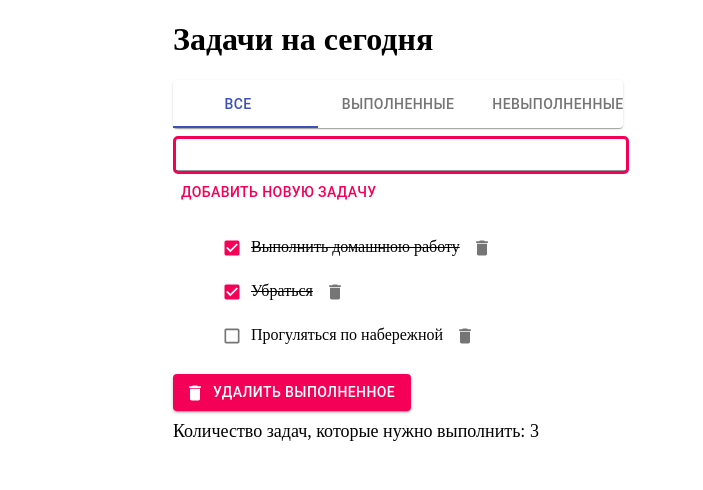
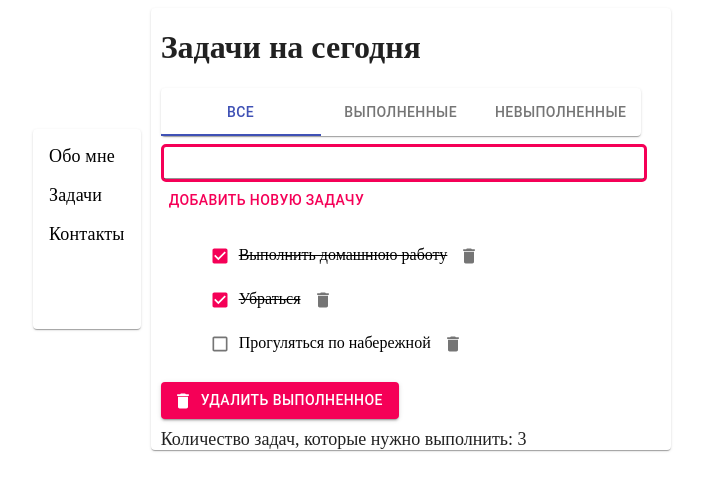
Before and after one commit to WebHeroSchool/reactfin, a React (Create React App) app: page /todo in a window 1280 px wide. Shown: the top 490 px of the page, without its empty margins (242-945 px from the left). Built offline with nearby package versions, Linux system fonts and the light colour scheme.

Commit message:
Проведен рефракторинг

```diff
--- a/package.json
+++ b/package.json
@@ -12,6 +12,7 @@
     "prop-types": "^15.7.2",
     "react": "^17.0.1",
     "react-dom": "^17.0.1",
+    "react-router-dom": "^5.2.0",
     "react-scripts": "4.0.1",
     "web-vitals": "^0.2.4"
   },
--- /dev/null
+++ b/src/components/About/About.js
@@ -0,0 +1,8 @@
+import React from 'react';
+import Card from '@material-ui/core/Card';
+
+const About = () => (
+	<div>Обо мне</div>
+)
+
+export default About;
--- a/src/components/App/App.js
+++ b/src/components/App/App.js
@@ -1,83 +1,30 @@
-import React, {useState, useEffect} from 'react';
-import ItemList from '../ItemList/ItemList'
-import Footer from '../Footer/Footer'
+import React from 'react';
 import styles from './App.module.css';
-import TextFieldItem from '../TextField/TextField';
-import DeleteAllComplete from '../DeleteAllComplete/DeleteAllComplete';
-import TaskFilter from '../TaskFilter/TaskFilter';
-import PropTypes from 'prop-types';
+import Todo from '../Todo/Todo';
+import { BrowserRouter as Router, Route, Link } from 'react-router-dom';
+import Card from '@material-ui/core/Card';
+import MenuItem from '@material-ui/core/MenuItem';
+import MenuList from '@material-ui/core/MenuList';
+import About from '../About/About';
+import Contacts from '../Contacts/Contacts';
 
 const App = () => {
-	const initalState = {
-		items: [
-			{
-				value: 'Выполнить домашнюю работу',
-				isDone: true,
-				id: 1
-			},
-			{
-				value: 'Убраться',
-				isDone: true,
-				id: 2
-			},
-			{
-				value: 'Прогуляться по набережной',
-				isDone: false,
-				id: 3
-			}
-		],
-		count: 3
-	};
-
-	const [items, setItems] = useState(initalState.items);
-	const [count, setCount] = useState(initalState.count);
-
-	useEffect(() => {console.log('клац');})
-	useEffect(() => {console.log('образовался');}, [items])
-
-	const OnClickDone = id => {
-		const NewItemList = items.map(item => {
-			const NewItem = { ...item };
-			if (item.id === id) {
-				NewItem.isDone = !item.isDone;
-			}
-			return NewItem;
-		});
-		setItems(NewItemList)
-	};
-
-	const DeleteSelectedElement = id => {
-		const deleteItem = items.filter(item => item.id !==id);
-		setItems(deleteItem)
-		setCount(count - 1)
-	};
-
-	const OnClickAdd = value =>{
-		 setItems(
-		 	[...items,
-		 		{
-		 			value,
-		 			isDone: false,
-		 			id: count + 1
-		 		}]);
-		 setCount(count + 1)
-	}
-
-	return (<div className={styles.wrap}>
-		<h1 className={styles.title}>Задачи на сегодня</h1>
-		<TaskFilter />
-		<TextFieldItem  OnClickAdd={OnClickAdd}/>
-		<ItemList items = { items } OnClickDone={OnClickDone} DeleteSelectedElement={DeleteSelectedElement}/>
-		<DeleteAllComplete />
-		<Footer />
-  	</div>)
-};
-
-App.propTypes = {
-  isDone: PropTypes.bool,
-  id: PropTypes.number,
-  value: PropTypes.string
-
+	return (<Router>
+				<div className={styles.wrap}>
+					<Card className={styles.card}>
+					<MenuList className={styles.menu}>
+			          <Link to ='/' className={styles.link}><MenuItem className={styles.menuItem} >Обо мне</MenuItem></Link>
+			          <Link to ='/todo'className={styles.link}><MenuItem className={styles.menuItem} >Задачи</MenuItem></Link>
+			          <Link to ='/contacts'className={styles.link}><MenuItem className={styles.menuItem} >Контакты</MenuItem></Link>
+			        </MenuList>
+			    	</Card>
+					<Card className={styles.inner}>
+						<Route path ='/' exact component={About}/>
+						<Route path ='/todo' component={Todo}/>
+						<Route path ='/contacts' component={Contacts}/>
+					</Card>
+				</div>
+				</Router>)
 };
 
 export default App;
--- a/src/components/App/App.module.css
+++ b/src/components/App/App.module.css
@@ -1,8 +1,36 @@
 .wrap {
 	margin: auto;
-	width: 450px;
+	width: 750px;
+	display: flex;
+}
+
+.inner {
+	width: 500px;
+	padding: 0 10px;
+	display: flex;
 }
 
 .title {
 	font-family: Bradley Hand, cursive;
 }
+
+
+.card {
+	height: 200px;
+	margin: auto 10px;
+}
+
+.menu {
+	margin-top: 30%;
+}
+
+.menuItem {
+	font-family: Bradley Hand, cursive!important;
+	font-size: 18px!important;
+	text-decoration: none!important;
+}
+
+.link {
+	text-decoration: none;
+	color: black;
+}
--- /dev/null
+++ b/src/components/Contacts/Contacts.js
@@ -0,0 +1,9 @@
+import React from 'react';
+
+
+const Contacts = () => (
+	<div></div>
+)
+
+
+export default Contacts;
--- a/src/components/Item/Item.js
+++ b/src/components/Item/Item.js
@@ -6,13 +6,6 @@ import IconButton from '@material-ui/core/IconButton';
 import DeleteIcon from '@material-ui/icons/Delete';
 
 class Item extends React.Component {
-	componentDidMount() {
-		this.TimerID = setInterval(() => console.log('Монтирование'), 1000);
-	}
-
-	componentWillUnmount() {
-		clearInterval(this.TimerID);
-	}
 
 	render() {
 		const { value, isDone, OnClickDone, id, DeleteSelectedElement } = this.props;
--- /dev/null
+++ b/src/components/Todo/Todo.js
@@ -0,0 +1,80 @@
+import React, {useState} from 'react';
+import ItemList from '../ItemList/ItemList';
+import Footer from '../Footer/Footer';
+import styles from './Todo.module.css';
+import TextFieldItem from '../TextField/TextField';
+import DeleteAllComplete from '../DeleteAllComplete/DeleteAllComplete';
+import TaskFilter from '../TaskFilter/TaskFilter';
+import PropTypes from 'prop-types';
+import { BrowserRouter as Router, Route, Link } from 'react-router-dom';
+
+
+const Todo = () => {
+	const initalState = {
+		items: [
+			{
+				value: 'Выполнить домашнюю работу',
+				isDone: true,
+				id: 1
+			},
+			{
+				value: 'Убраться',
+				isDone: true,
+				id: 2
+			},
+			{
+				value: 'Прогуляться по набережной',
+				isDone: false,
+				id: 3
+			}
+		],
+		count: 3
+	};
+
+	const [items, setItems] = useState(initalState.items);
+	const [count, setCount] = useState(initalState.count);
+
+	const OnClickDone = id => {
+		const NewItemList = items.map(item => {
+			const NewItem = { ...item };
+			if (item.id === id) {
+				NewItem.isDone = !item.isDone;
+			}
+			return NewItem;
+		});
+		setItems(NewItemList)
+	};
+
+	const DeleteSelectedElement = id => {
+		const deleteItem = items.filter(item => item.id !==id);
+		setItems(deleteItem)
+		setCount(count - 1)
+	};
+
+	const OnClickAdd = value =>{
+		 setItems(
+		 	[...items,
+		 		{
+		 			value,
+		 			isDone: false,
+		 			id: count + 1
+		 		}]);
+		 setCount(count + 1)
+	}
+
+	return (<div><h1 className={styles.title}>Задачи на сегодня</h1>
+		<TaskFilter />
+		<TextFieldItem  OnClickAdd={OnClickAdd}/>
+		<ItemList items = { items } OnClickDone={OnClickDone} DeleteSelectedElement={DeleteSelectedElement}/>
+		<DeleteAllComplete />
+		<Footer /></div>)
+};
+
+Todo.propTypes = {
+  isDone: PropTypes.bool,
+  id: PropTypes.number,
+  value: PropTypes.string
+
+};
+
+export default Todo;
--- /dev/null
+++ b/src/components/Todo/Todo.module.css
@@ -0,0 +1,3 @@
+.title {
+	font-family: Bradley Hand, cursive;
+}
```
Also changed, not shown: 2 other files (tests, documents, lock files or other folders).
